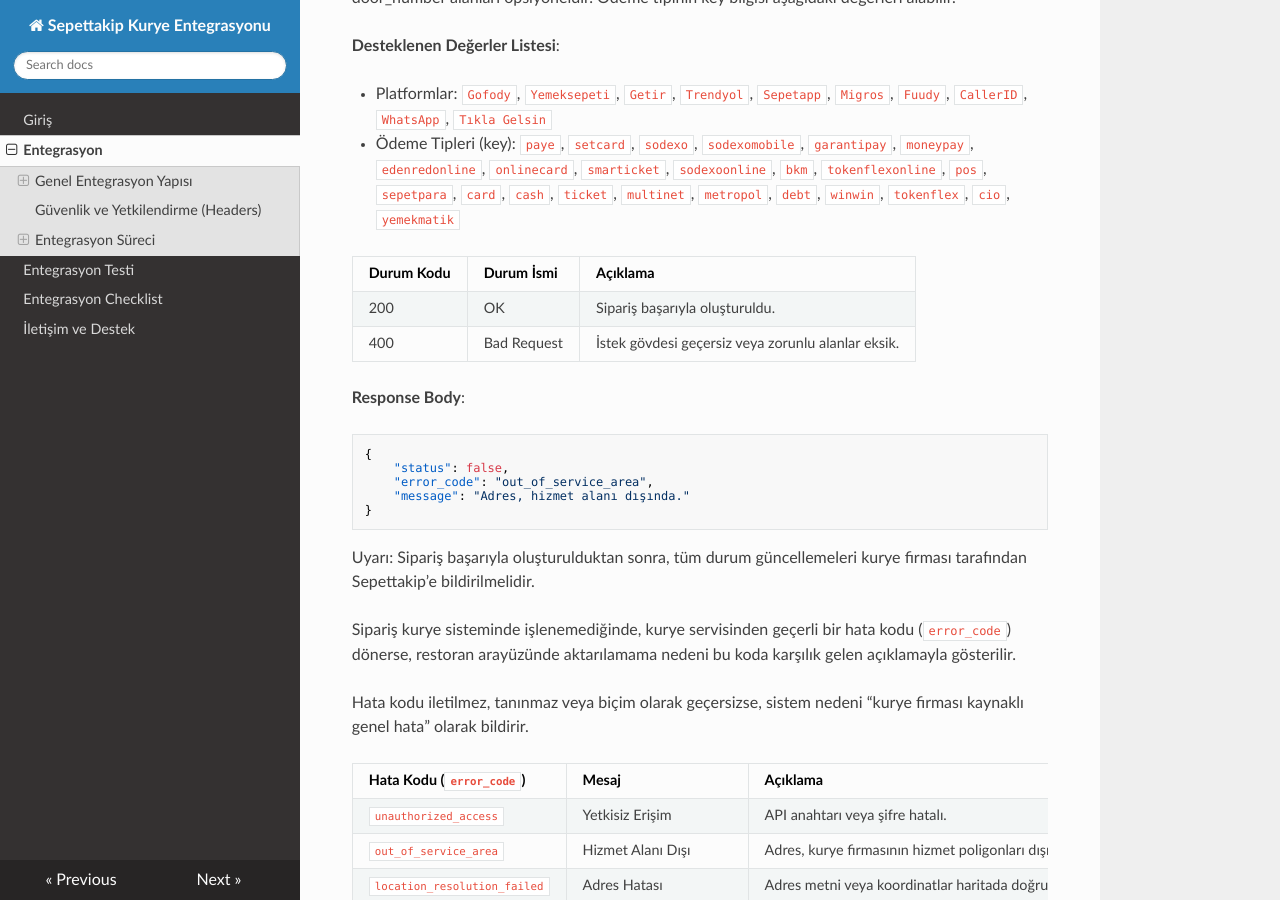
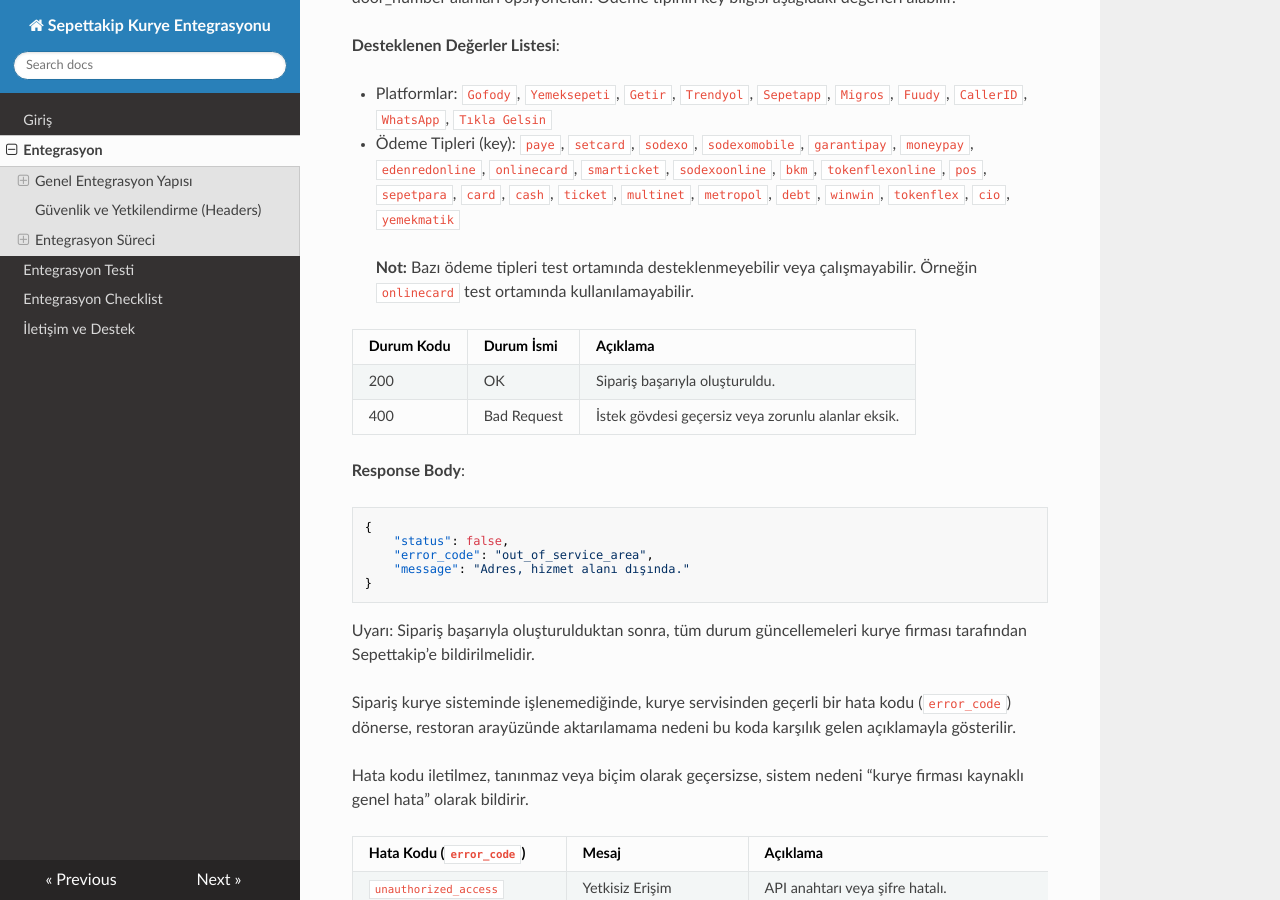
Before and after one commit to sepettakip/courier-docs, an MkDocs documentation site: the page built from docs/integration.md, in a window 1280 px wide and 900 px high, scrolled down 4240 px. Built offline with MkDocs 1.6.1, drawn with Linux system fonts in a browser that asks for light colours; nearby versions of some CDN libraries; a script that is not in the unit is left out.

Commit message:
Doküman güncellemeleri: Test logları endpoint adı güncellendi; ödeme tipleri için test ortamı notu eklendi.

```diff
--- a/docs/integration.md
+++ b/docs/integration.md
@@ -174,10 +174,15 @@
 - Platformlar: `Gofody`, `Yemeksepeti`, `Getir`, `Trendyol`, `Sepetapp`, `Migros`, `Fuudy`, `CallerID`, `WhatsApp`, `Tıkla Gelsin`
 - Ödeme Tipleri (key): `paye`, `setcard`, `sodexo`, `sodexomobile`, `garantipay`, `moneypay`, `edenredonline`, `onlinecard`, `smarticket`, `sodexoonline`, `bkm`, `tokenflexonline`, `pos`, `sepetpara`, `card`, `cash`, `ticket`, `multinet`, `metropol`, `debt`, `winwin`, `tokenflex`, `cio`, `yemekmatik`
 
+> **Not:** Bazı ödeme tipleri test ortamında desteklenmeyebilir veya çalışmayabilir. Örneğin `onlinecard` test ortamında kullanılamayabilir.
+
 Durum Kodu | Durum İsmi  | Açıklama
 ---------- | ----------- | --------------------------------------------------
 200        | OK          | Sipariş başarıyla oluşturuldu.
 400        | Bad Request | İstek gövdesi geçersiz veya zorunlu alanlar eksik.
+
+
+
 
 **Response Body**:
 
```
Also changed, not shown: docs/integration_test.md (+1 -1 lines).
